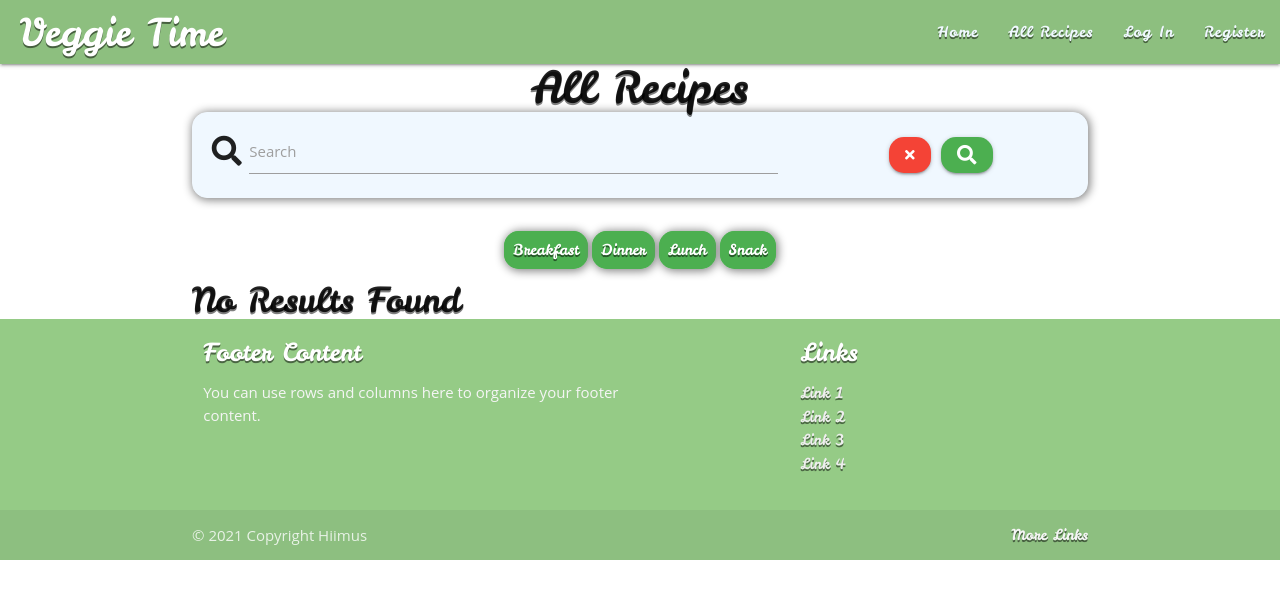
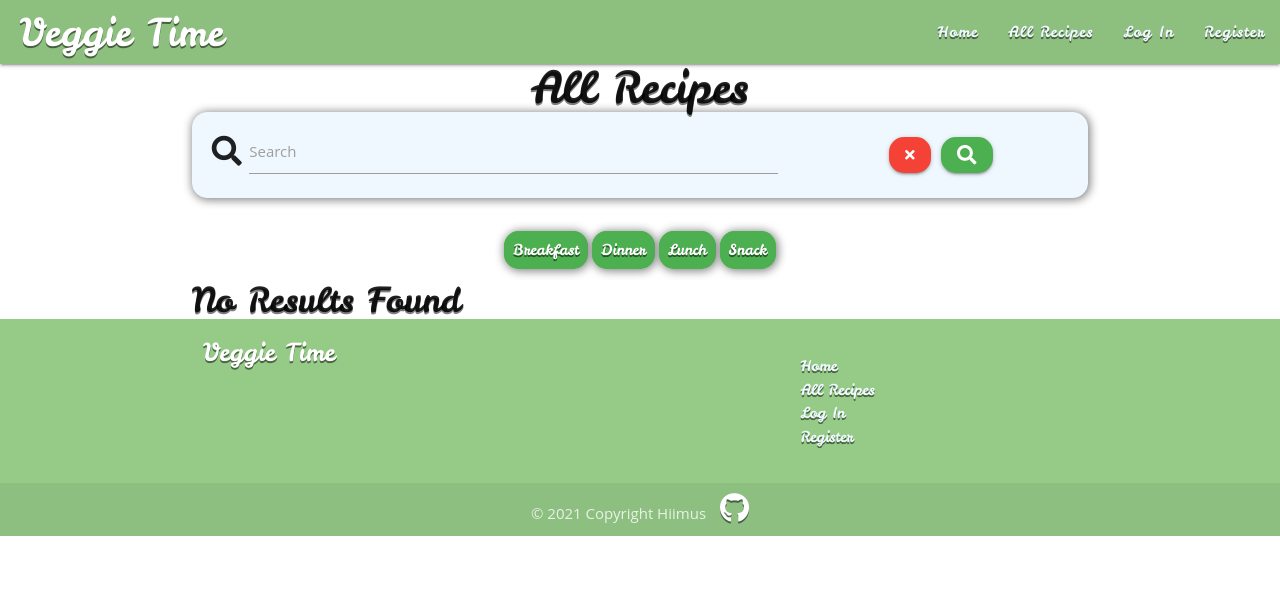
Before and after one commit to Hiimus/veggie-time, a Flask app: page /search in a window 1280 px wide. Shown: the top 599 px of the page. Run offline with Flask 2, Linux system fonts and the light colour scheme; data that the repository does not hold is empty; some libraries are stand-ins or nearby versions; some web fonts are replaced.

Commit message:
Styled footer and added links

```diff
--- a/static/css/style.css
+++ b/static/css/style.css
@@ -210,6 +210,19 @@ a.card-title {
 
 .page-footer {
     background-color: #95cb86!important;
+}
+
+ul li a:hover {
+  text-shadow: 0 3px rgb(0 0 0 / 50%)
+}
+
+i.fa-github {
+  padding-left: 10px;
+  color: white;
+}
+
+i.fa-github:hover {
+  text-shadow: 0 3px rgb(0 0 0 / 50%)
 }
 
 .col-profile {
--- a/templates/base.html
+++ b/templates/base.html
@@ -78,24 +78,28 @@
         <div class="container">
           <div class="row">
             <div class="col l6 s12">
-              <h5 class="white-text">Footer Content</h5>
-              <p class="grey-text text-lighten-4">You can use rows and columns here to organize your footer content.</p>
+              <h5 class="white-text">Veggie Time</h5>
             </div>
             <div class="col l4 offset-l2 s12">
-              <h5 class="white-text">Links</h5>
               <ul>
-                <li><a class="grey-text text-lighten-3" href="#!">Link 1</a></li>
-                <li><a class="grey-text text-lighten-3" href="#!">Link 2</a></li>
-                <li><a class="grey-text text-lighten-3" href="#!">Link 3</a></li>
-                <li><a class="grey-text text-lighten-3" href="#!">Link 4</a></li>
+                <li><a href="{{ url_for('get_recipes') }}">Home</a></li>
+                <li><a href="{{ url_for('all_recipes') }}">All Recipes</a></li>
+                {% if session.user %}
+                <li><a href="{{ url_for('add_recipe', username=session['user']) }}">Add Recipe</a></li>
+                <li><a href="{{ url_for('profile', username=session['user']) }}">My Profile</a></li>
+                <li><a href="{{ url_for('logout') }}">Log Out</a></li>
+                {% else %}
+                <li><a href="{{ url_for('login') }}">Log In</a></li>
+                <li><a href="{{ url_for('register') }}">Register</a></li>
+                {% endif %}
               </ul>
             </div>
           </div>
         </div>
         <div class="footer-copyright">
-          <div class="container">
+          <div class="container center-align">
           © 2021 Copyright Hiimus
-          <a class="grey-text text-lighten-4 right" href="#!">More Links</a>
+          <a href="https://github.com/Hiimus/veggie-time" target="_blank"><i class="fa-2x fab fa-github"></i></a>
           </div>
         </div>
       </footer>
```
